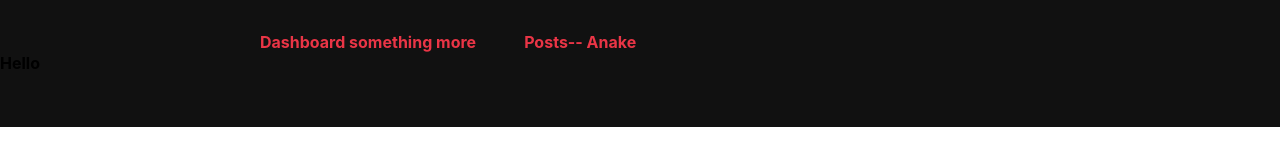
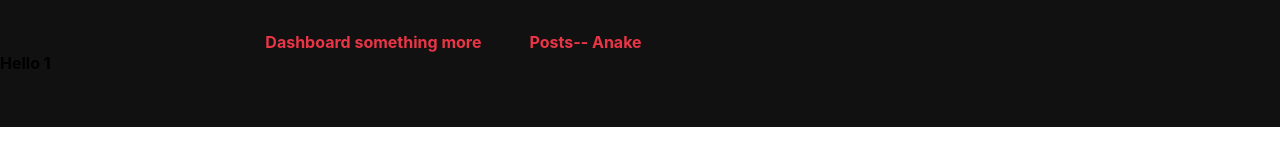
Before and after one commit to rubangarmon/git-tests, a React (Create React App) app: page / in a window 1280 px wide. Shown: the top 160 px of the page. Built offline with nearby package versions, Linux system fonts and the light colour scheme; the HTML template or start-up script is replaced by a standard one.

Commit message:
feature-b commit 4

```diff
--- a/src/components/Navbar.js
+++ b/src/components/Navbar.js
@@ -3,7 +3,7 @@ import { Link } from 'react-router-dom'
 
 export const Navbar = () => (
   <nav>
-    <h4>Hello</h4>
+    <h4>Hello 1</h4>
     <section>
       <Link to="/">Dashboard something more</Link>
       <Link to="/posts">Posts-- Anake</Link>
```
